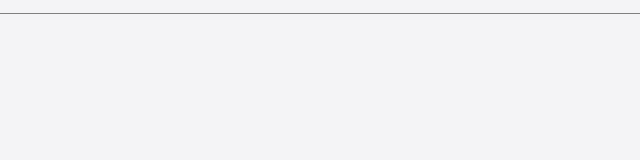
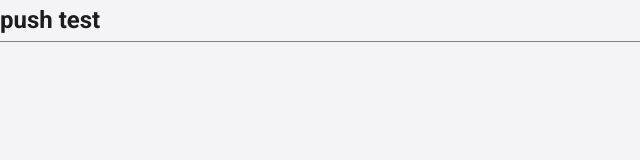
Before and after one commit to techcareer-frontend-bootcamp/homework3-bahadireksioglu, a plain HTML site: page index.html in a window 1280 px wide. Shown: the whole page, without its empty margins (0-640 px from the left). Drawn offline with nearby package versions, Linux system fonts and the light colour scheme.

Commit message:
push test

```diff
--- a/index.html
+++ b/index.html
@@ -13,7 +13,7 @@
     <!-- HEADER -->
     <header>
         <nav class="nav">
-
+            <h1>push test</h1>
         </nav>
     </header>
 
```
